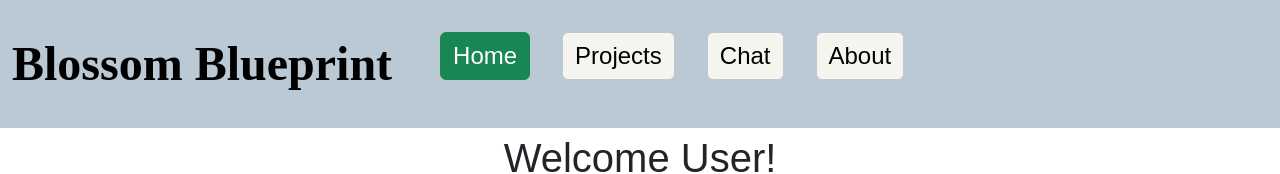
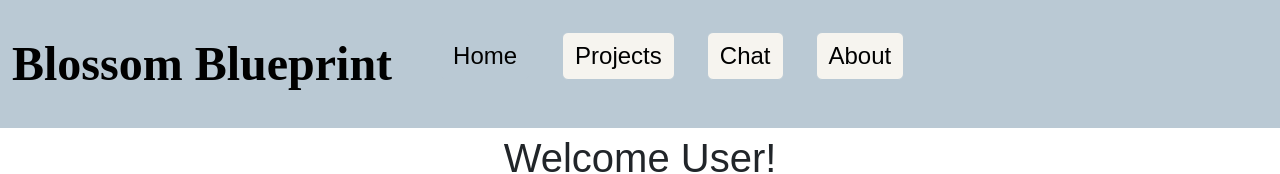
Before and after one commit to libbynic/flowers, a React (Vite) app: page / in a window 1280 px wide. Shown: the top 174 px of the page. Built offline with nearby package versions, Linux system fonts and the light colour scheme; a web font is replaced by a local one.

Commit message:
fix accordian problem

```diff
--- a/src/app.css
+++ b/src/app.css
@@ -33,15 +33,19 @@
     }
 
 
-    .btn-outline-success:active,
-    .btn-outline-success:focus,
-    .btn-outline-success:focus-visible,
-    .btn-outline-success:hover {
+.btn-outline-success:active,
+.btn-outline-success:focus,
+.btn-outline-success:hover,
+.btn-check:checked + .btn-outline-success,
+.btn-outline-success.active,
+.btn-outline-success.dropdown-toggle.show,
+.btn-outline-success:active:focus {
         color: black;
         background-color: #bac9d4 !important;
         border-color: #bac9d4 !important;
-        box-shadow: none !important;
+        box-shadow: none;
     }
+
     .navbar.my-nav-bar{
         background-color: #bac9d4;
         height: 8em;
--- a/src/projects/projects.jsx
+++ b/src/projects/projects.jsx
@@ -15,7 +15,7 @@
                     </li>
                 </form>
                 <form action="formSubmit.html" method="post">
-                    <div className="accordion" id="accordionPanelsStayOpenExample"/>
+                    <div className="accordion" id="accordionPanelsStayOpenExample">
                         <div className="accordion-item">
                             <h2 className="accordion-header">
                                 <button className="accordion-button" type="button" data-bs-toggle="collapse" data-bs-target="#panelsStayOpen-collapseOne" aria-expanded="true" aria-controls="panelsStayOpen-collapseOne">
@@ -52,6 +52,7 @@
         </p>
     </div>
     </div>
+  </div>
   </div>
   <div className="accordion-item">
     <h2 className="accordion-header">
```
